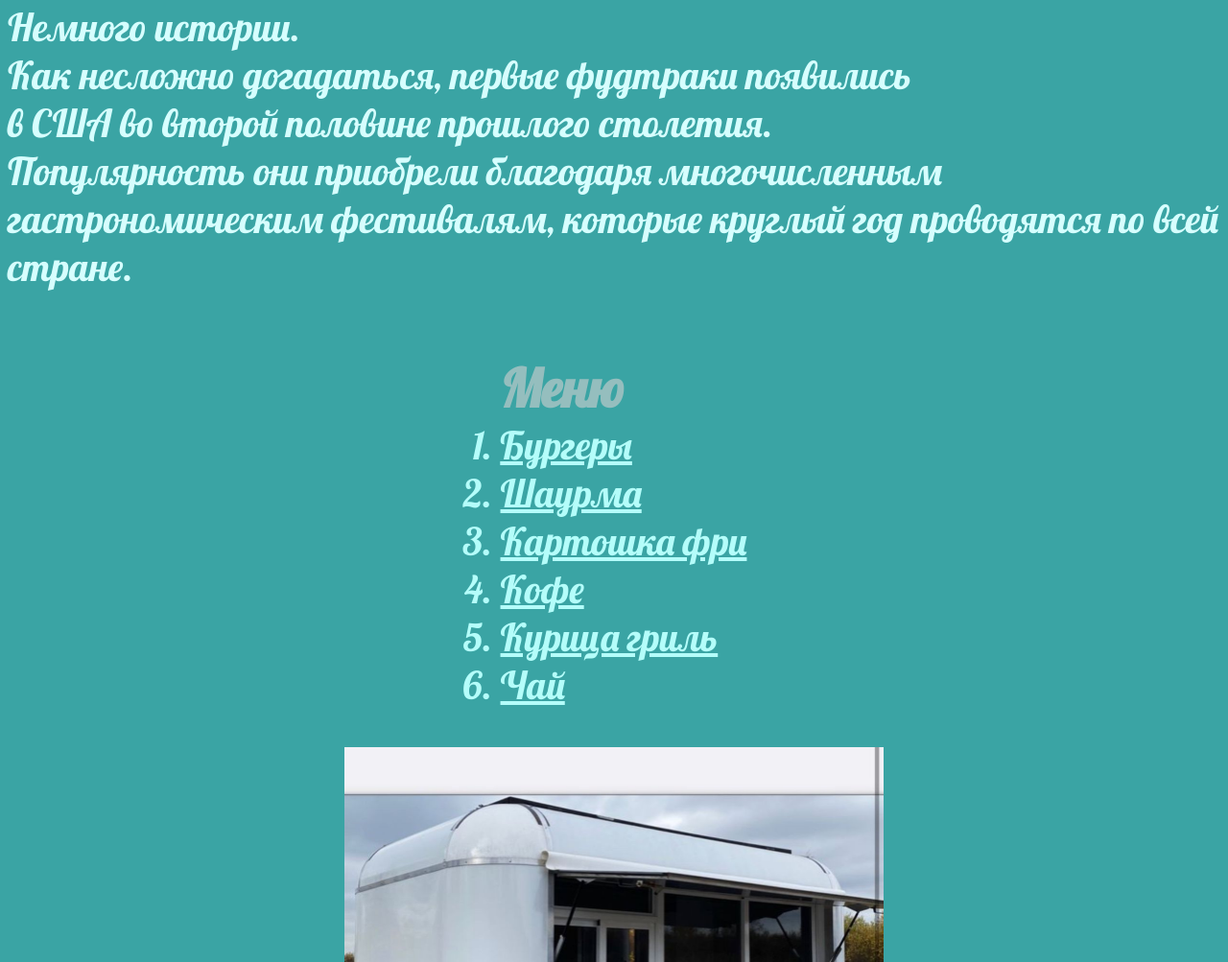
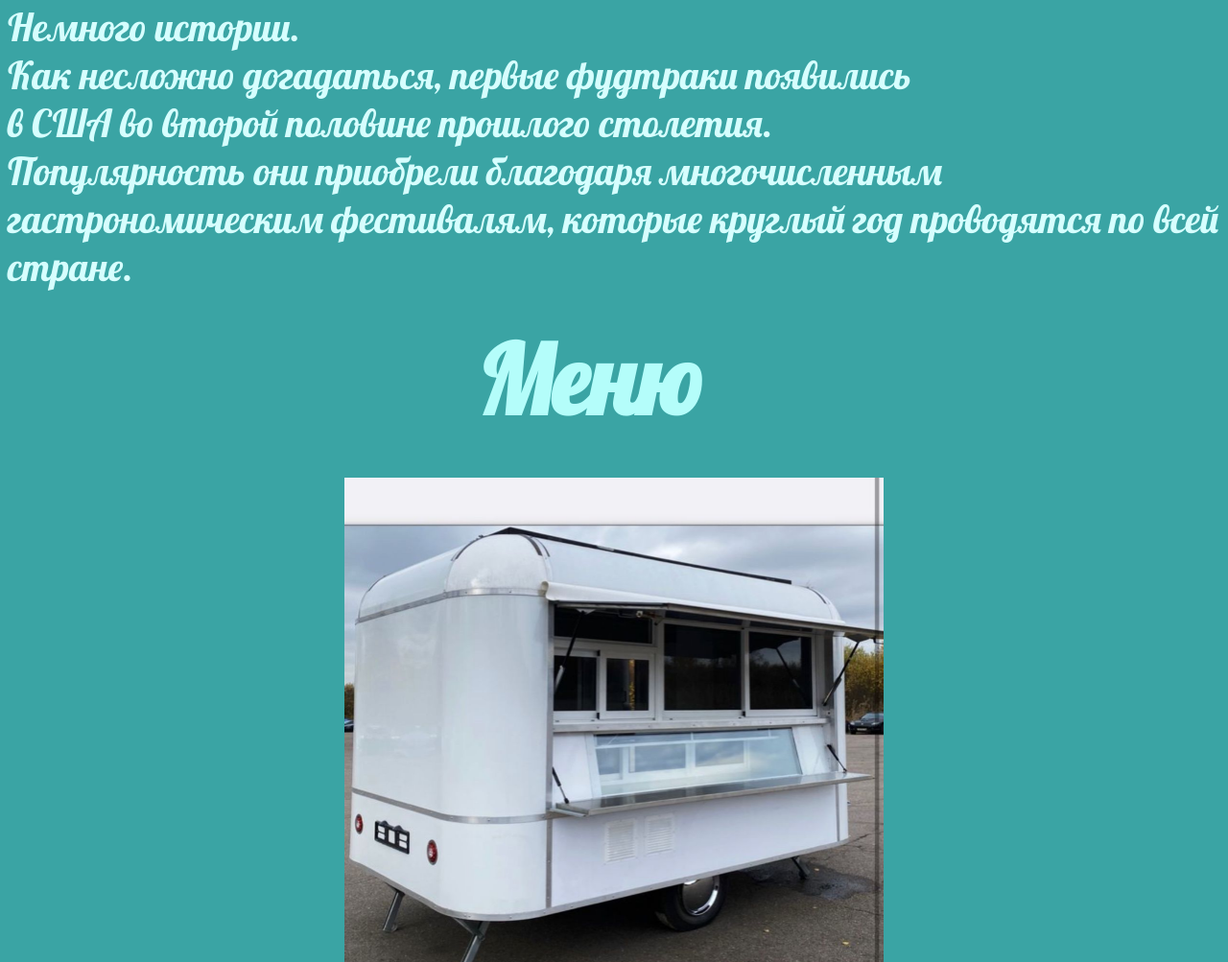
Before and after one commit to VIktorSavochkin/foodtrack, a plain HTML site: page indeks.html in a window 1280 px wide. Shown: the part 237-1240 px from the top of the page at 96% size. Drawn offline with Linux system fonts and the light colour scheme.

Commit message:
Add files via upload

```diff
--- a/indeks.html
+++ b/indeks.html
@@ -6,12 +6,13 @@
 <link href="https://fonts.googleapis.com/css2?family=Lobster&display=swap" rel="stylesheet">
     <meta charset="UTF-8">
     <meta name="viewport" content="width=device-width, initial-scale=1.0">
-    <title>foodtrack </title>
+    <title>foodtrack</title>
     <style>
         .main{
         display:flex;
         justify-content:center;
         flex-wrap: wrap;
+        align-items: center;
         }
         .menu{
             margin-right: 50px;
@@ -27,14 +28,15 @@
   </p>
 <div class="main">
 <div class="menu">
-<h1 style="color: #95BEBE;margin-left: 70px;margin-bottom: 0px;font-size: 55px">Меню</h1>
+<h1 style="color: #95BEBE;margin-left: 0px;margin-bottom: 0px;font-size: 100px;margin-top:0px ;"><a style="color:
+ #B4FDFA;text-decoration:none;" href="kurica gril.html">Меню</a></h1>
 <ol style="font-size: 40px;width: fit-content;margin-left: 70px ;padding: 0px;border-bottom: 0px solid blue;margin-top: 0px;">
-    <li style="color: #B4FDFA;text-decoration: underline;"><a href="burger.html" style="color:#B4FDFA">Бургеры</a></li>
-    <li style="color: #B4FDFA;text-decoration: underline;">Шаурма</li>
-    <li style="color: #B4FDFA; text-decoration:underline;">Картошка фри</li>
-    <li style="color: #B4FDFA; text-decoration:underline;">Кофе</li>
-    <li style="color: #B4FDFA; text-decoration:underline;">Курица гриль</li>
-    <li style="color: #B4FDFA; text-decoration:underline;">Чай</li>
+    <!-- <li style="color: #B4FDFA;text-decoration: underline;"><a href="burger.html" style="color:#B4FDFA">Бургеры</a></li>
+    <li style="color: #B4FDFA;text-decoration: underline;">ароматный кофе</li>
+    <li style="color: #B4FDFA; text-decoration:underline;">разнообразные сорта чая</li>
+    <li style="color: #B4FDFA; text-decoration:underline;">воздушная выпечка</li>
+    <li style="color: #B4FDFA; text-decoration:underline;">Квкуснейшая курочка</li>
+    <li style="color: #B4FDFA; text-decoration:underline;">сочные бургеры</li> -->
 </ol>
 </div>
 <p style="text-align: center;margin: 0;border:0px solid black;width: fit-content;">
```
